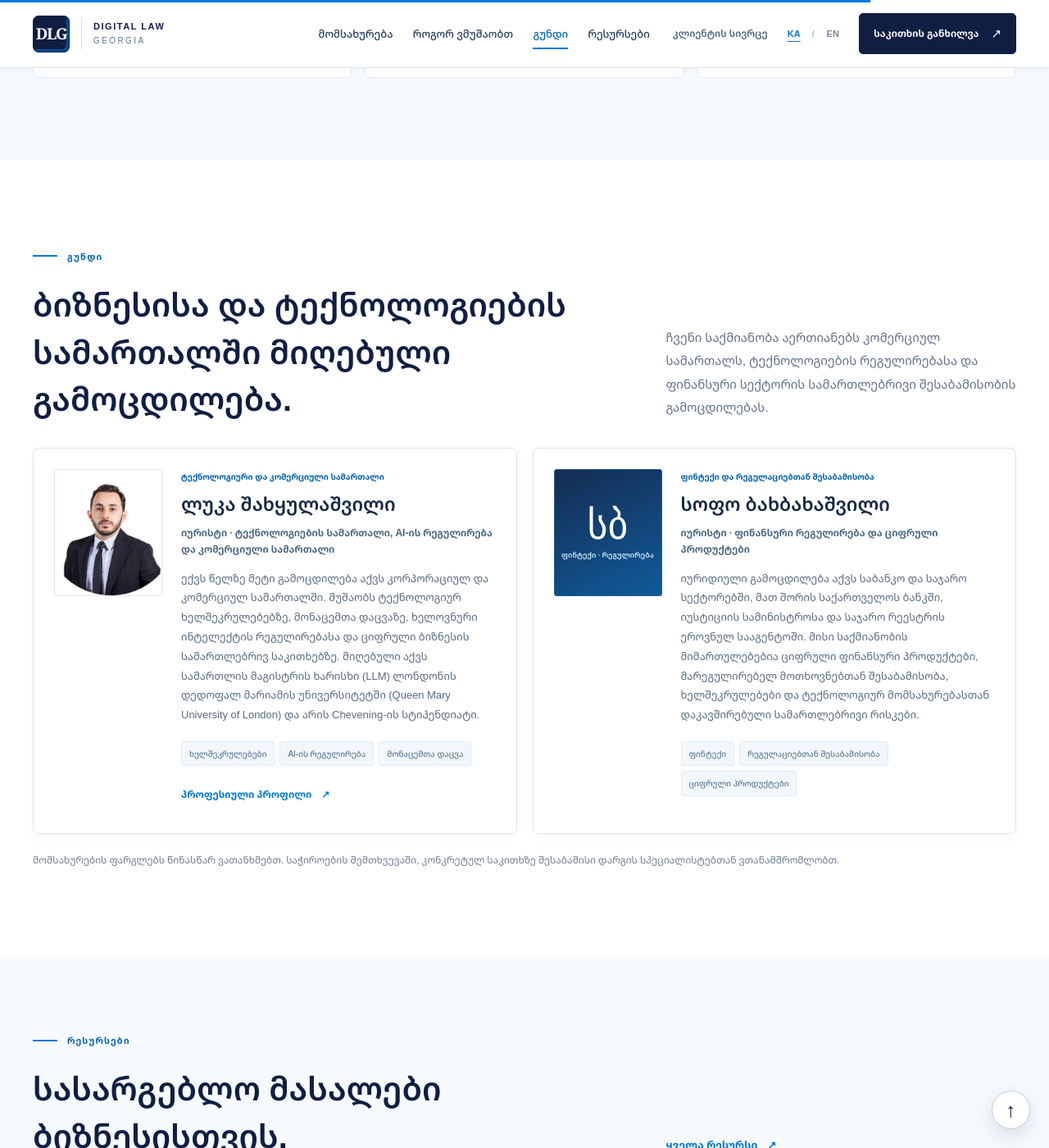
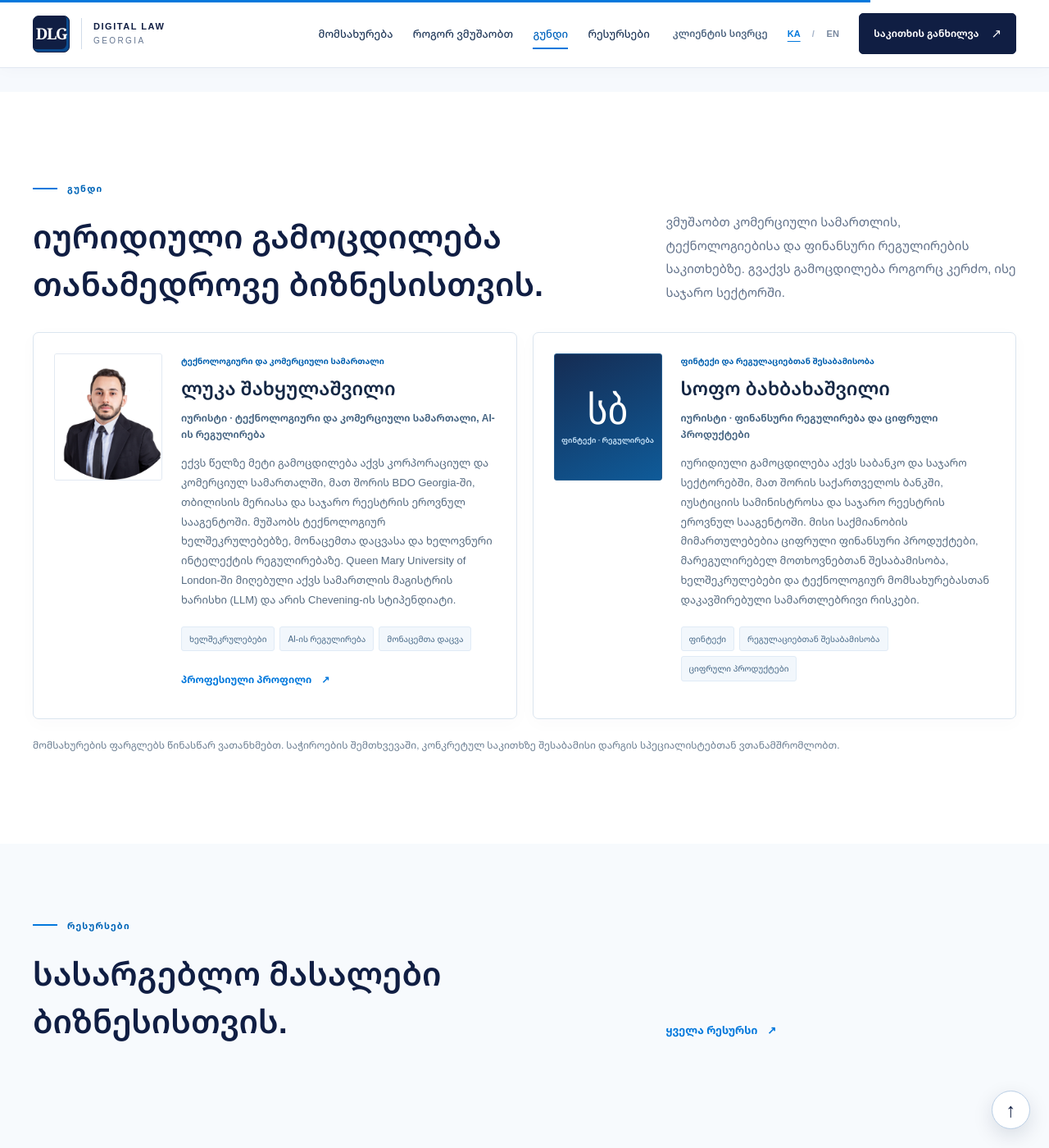
Before and after one commit to luka019/lukaswebsite, a Jekyll site: the page index.html, which Jekyll copies as it is, in a window 1280 px wide and 1400 px high, scrolled down 4525 px. Shown: the whole window at 82% size. Built offline with Jekyll 4.4.1, drawn with Linux system fonts in a browser that asks for light colours; some of the changed text lies outside the part shown.

Commit message:
copy: refine Georgian law-firm language, credentials and SEO text

```diff
--- a/index.html
+++ b/index.html
@@ -4,15 +4,15 @@
   <meta charset="utf-8">
   <meta name="viewport" content="width=device-width,initial-scale=1">
   <meta name="theme-color" content="#F8FAFD">
-  <meta name="description" content="Digital Law Georgia — ტექნოლოგიური სამართლის სპეციალიზებული პრაქტიკა. AI Governance, მონაცემთა დაცვა, SaaS და კომერციული ხელშეკრულებები საქართველოში და საერთაშორისო პროექტებზე.">
+  <meta name="description" content="Digital Law Georgia — იურიდიული მომსახურება ბიზნესისთვის: ხელშეკრულებები, მონაცემთა დაცვა, ფინტექი, რეგულაციებთან შესაბამისობა და ტექნოლოგიების სამართალი.">
   <meta property="og:type" content="website">
-  <meta property="og:title" content="Digital Law Georgia | ტექნოლოგიური სამართლის იურიდიული პრაქტიკა">
-  <meta property="og:description" content="სამართლებრივი მხარდაჭერა ტექნოლოგიური და ციფრული ბიზნესისთვის საქართველოში და საერთაშორისო პროექტებში.">
+  <meta property="og:title" content="Digital Law Georgia | იურიდიული მომსახურება ბიზნესისთვის">
+  <meta property="og:description" content="ხელშეკრულებები, მონაცემთა დაცვა, ფინტექი და ტექნოლოგიებთან დაკავშირებული სამართლებრივი საკითხები — მომსახურება ბიზნესისთვის საქართველოში.">
   <meta property="og:url" content="https://lukaswebsite.vercel.app/">
   <meta property="og:image" content="https://lukaswebsite.vercel.app/assets/london-architecture.jpg">
   <meta name="twitter:card" content="summary_large_image">
   <link rel="canonical" href="https://lukaswebsite.vercel.app/">
-  <title>Digital Law Georgia | Business & Technology Law</title>
+  <title>Digital Law Georgia | იურიდიული მომსახურება ბიზნესისთვის</title>
   <link rel="icon" href="/favicon.svg?v=20261106-editorial" type="image/svg+xml">
   <link rel="preload" as="font" href="/assets/noto-georgian.woff2" type="font/woff2" crossorigin>
   <link rel="stylesheet" href="/styles.css?v=20261106-editorial">
@@ -51,8 +51,8 @@
 <section class="law-hero law-hero-technology" aria-labelledby="hero-title">
   <div class="container law-hero-grid">
     <div class="law-hero-copy">
-      <p class="law-eyebrow law-hero-eyebrow"><span class="law-eyebrow-line" aria-hidden="true"></span><span data-en="TECHNOLOGY, BUSINESS & REGULATORY LAW">ტექნოლოგიების, ბიზნესისა და რეგულირების სამართალი</span></p>
-      <h1 id="hero-title"><span data-en="Legal advice for business.">იურიდიული მხარდაჭერა ბიზნესისთვის.</span><span class="law-hero-line-two" data-en="A focus on technology.">ტექნოლოგიური ხედვით.</span></h1>
+      <p class="law-eyebrow law-hero-eyebrow"><span class="law-eyebrow-line" aria-hidden="true"></span><span data-en="TECHNOLOGY & COMMERCIAL LAW">ტექნოლოგიური და კომერციული სამართალი</span></p>
+      <h1 id="hero-title"><span data-en="Legal advice for business.">იურიდიული მხარდაჭერა ბიზნესისთვის.</span><span class="law-hero-line-two" data-en="With a focus on technology.">ტექნოლოგიური სპეციალიზაციით.</span></h1>
       <p class="law-hero-lead" data-en="We advise businesses on contracts, data protection, financial regulation and technology. Clear legal work, responsive communication and a practical understanding of business.">ვეხმარებით კომპანიებს ხელშეკრულებების, მონაცემთა დაცვის, ფინანსური რეგულირებისა და ტექნოლოგიებთან დაკავშირებული საკითხების მოგვარებაში. გასაგები რჩევა, გამართული დოკუმენტები და ბიზნესის საჭიროებებზე მორგებული მომსახურება.</p>
       <div class="law-actions"><a href="/client/?consultation=1" class="law-button law-button-primary" data-site-link><span data-en="Discuss your legal matter">განვიხილოთ თქვენი საკითხი</span><span aria-hidden="true">↗</span></a><a href="#services" class="law-button law-button-text"><span data-en="Explore our services">გაეცანით მომსახურებებს</span><span aria-hidden="true">→</span></a></div>
       <div class="law-hero-specialities" aria-label="მთავარი მიმართულებები" data-en-aria="Core practice areas"><a href="/services/contracts/" data-site-link data-en="Contracts">ხელშეკრულებები</a><a href="/services/data-protection/" data-site-link data-en="Data protection">მონაცემთა დაცვა</a><a href="/services/fintech/" data-site-link data-en="FinTech & regulation">ფინტექი და რეგულირება</a></div>
@@ -92,7 +92,7 @@
 <div class="law-services"><article class="law-service law-service-featured"><div class="law-service-top"><span class="law-service-num">01 / 06</span><span class="law-service-glyph" aria-hidden="true"><svg viewBox="0 0 32 32" width="25" height="25" fill="none" stroke="currentColor" stroke-width="1.65" stroke-linecap="round" stroke-linejoin="round"><path d="M7 3h12l5 5v19H7z"/><path d="M19 3v6h5M11 14h9M11 19h9M11 24h5"/></svg></span><span class="law-service-arrow" aria-hidden="true">↗</span></div><h3 data-en="Contracts and commercial relationships">ხელშეკრულებები და კომერციული ურთიერთობები</h3><p data-en="Drafting and reviewing contracts, negotiating terms and assessing commercial risks.">ხელშეკრულებების მომზადება, შემოწმება, პირობებზე მოლაპარაკება და სახელშეკრულებო რისკების შეფასება.</p><a class="law-service-link" href="/services/contracts/" data-site-link><span data-en="More about this service">მომსახურების შესახებ</span><span aria-hidden="true">→</span></a></article>
 <article class="law-service"><div class="law-service-top"><span class="law-service-num">02 / 06</span><span class="law-service-glyph" aria-hidden="true"><svg viewBox="0 0 32 32" width="25" height="25" fill="none" stroke="currentColor" stroke-width="1.65" stroke-linecap="round" stroke-linejoin="round"><rect x="5" y="9" width="22" height="19" rx="2"/><path d="M11 9V6a3 3 0 0 1 3-3h4a3 3 0 0 1 3 3v3M5 18h22M14 16v4h4v-4"/></svg></span><span class="law-service-arrow" aria-hidden="true">↗</span></div><h3 data-en="Ongoing legal support for businesses">კომპანიის მუდმივი იურიდიული მხარდაჭერა</h3><p data-en="Day-to-day legal questions, contracts, suppliers and ongoing support on agreed terms.">მიმდინარე სამართლებრივი საკითხები, ხელშეკრულებები, მომწოდებლები და შეთანხმებული ყოველთვიური მომსახურება.</p><a class="law-service-link" href="/services/ongoing-legal-support/" data-site-link><span data-en="More about this service">მომსახურების შესახებ</span><span aria-hidden="true">→</span></a></article>
 <article class="law-service"><div class="law-service-top"><span class="law-service-num">03 / 06</span><span class="law-service-glyph" aria-hidden="true"><svg viewBox="0 0 32 32" width="25" height="25" fill="none" stroke="currentColor" stroke-width="1.65" stroke-linecap="round" stroke-linejoin="round"><path d="M16 2 28 7v10c0 9-5 14-12 17C9 31 4 26 4 17V7z"/><path d="M12 16v-3a4 4 0 0 1 8 0v3M11 16h10v9H11z"/></svg></span><span class="law-service-arrow" aria-hidden="true">↗</span></div><h3 data-en="Data protection and privacy">პერსონალურ მონაცემთა დაცვა</h3><p data-en="Data-processing reviews, privacy notices, processing agreements and compliance procedures.">მონაცემთა დამუშავების შეფასება, კონფიდენციალურობის წესები, დამუშავების შეთანხმებები და შესაბამისობის პროცედურები.</p><a class="law-service-link" href="/services/data-protection/" data-site-link><span data-en="More about this service">მომსახურების შესახებ</span><span aria-hidden="true">→</span></a></article>
-<article class="law-service"><div class="law-service-top"><span class="law-service-num">04 / 06</span><span class="law-service-glyph" aria-hidden="true"><svg viewBox="0 0 32 32" width="25" height="25" fill="none" stroke="currentColor" stroke-width="1.65" stroke-linecap="round" stroke-linejoin="round"><rect x="3" y="9" width="26" height="18" rx="2"/><path d="M3 14h26M8 19h8M22 19h3M11 3v6M21 3v6"/></svg></span><span class="law-service-arrow" aria-hidden="true">↗</span></div><h3 data-en="FinTech and regulatory compliance">ფინტექი და მარეგულირებელი შესაბამისობა</h3><p data-en="Regulatory assessment of payment and digital-finance products, requirements and documentation.">გადახდისა და ციფრული ფინანსური პროდუქტების სამართლებრივი შეფასება, რეგულირების მოთხოვნები და დოკუმენტაცია.</p><a class="law-service-link" href="/services/fintech/" data-site-link><span data-en="More about this service">მომსახურების შესახებ</span><span aria-hidden="true">→</span></a></article>
+<article class="law-service"><div class="law-service-top"><span class="law-service-num">04 / 06</span><span class="law-service-glyph" aria-hidden="true"><svg viewBox="0 0 32 32" width="25" height="25" fill="none" stroke="currentColor" stroke-width="1.65" stroke-linecap="round" stroke-linejoin="round"><rect x="3" y="9" width="26" height="18" rx="2"/><path d="M3 14h26M8 19h8M22 19h3M11 3v6M21 3v6"/></svg></span><span class="law-service-arrow" aria-hidden="true">↗</span></div><h3 data-en="FinTech and regulatory compliance">ფინტექი და რეგულაციებთან შესაბამისობა</h3><p data-en="Regulatory assessment of payment and digital-finance products, requirements and documentation.">გადახდისა და ციფრული ფინანსური პროდუქტების სამართლებრივი შეფასება, რეგულირების მოთხოვნები და დოკუმენტაცია.</p><a class="law-service-link" href="/services/fintech/" data-site-link><span data-en="More about this service">მომსახურების შესახებ</span><span aria-hidden="true">→</span></a></article>
 <article class="law-service"><div class="law-service-top"><span class="law-service-num">05 / 06</span><span class="law-service-glyph" aria-hidden="true"><svg viewBox="0 0 32 32" width="25" height="25" fill="none" stroke="currentColor" stroke-width="1.65" stroke-linecap="round" stroke-linejoin="round"><circle cx="16" cy="16" r="13"/><path d="M3 16h26M16 3c-4 4-6 8-6 13s2 9 6 13M16 3c4 4 6 8 6 13"/></svg></span><span class="law-service-arrow" aria-hidden="true">↗</span></div><h3 data-en="Business formation and market entry">საქართველოში ბიზნესის დაწყება და განვითარება</h3><p data-en="Company formation, corporate documents, shareholder arrangements and support for international businesses.">კომპანიის დაფუძნება, კორპორაციული დოკუმენტები, პარტნიორებთან შეთანხმებები და უცხოური ბიზნესის მხარდაჭერა.</p><a class="law-service-link" href="/services/georgia-market-entry/" data-site-link><span data-en="More about this service">მომსახურების შესახებ</span><span aria-hidden="true">→</span></a></article>
 <article class="law-service"><div class="law-service-top"><span class="law-service-num">06 / 06</span><span class="law-service-glyph" aria-hidden="true"><svg viewBox="0 0 32 32" width="25" height="25" fill="none" stroke="currentColor" stroke-width="1.65" stroke-linecap="round" stroke-linejoin="round"><circle cx="16" cy="15" r="6"/><path d="M16 2v7M16 21v8M3 15h7M22 15h7M7 6l5 5M20 19l5 5M25 6l-5 5M12 19l-5 5"/></svg></span><span class="law-service-arrow" aria-hidden="true">↗</span></div><h3 data-en="AI and digital products">ხელოვნური ინტელექტი და ციფრული პროდუქტები</h3><p data-en="AI use policies, technology supplier terms, digital-service regulation and legal risk assessment.">AI-ის გამოყენების წესები, ტექნოლოგიური მომწოდებლების პირობები, ციფრული მომსახურების რეგულირება და რისკები.</p><a class="law-service-link" href="/services/ai/" data-site-link><span data-en="More about this service">მომსახურების შესახებ</span><span aria-hidden="true">→</span></a></article></div>
 <div class="law-more-services"><div><strong data-en="Other practice areas">სხვა მიმართულებები</strong><p data-en="We agree the scope of specialised work individually.">სპეციალიზებული მომსახურების ფარგლებს ინდივიდუალურად ვათანხმებთ.</p></div><div class="law-more-links"><a href="/services/virtual-assets/" data-site-link data-en="Virtual assets">ვირტუალური აქტივები</a><a href="/services/ecommerce/" data-site-link data-en="E-commerce">ელექტრონული კომერცია</a><a href="/services/intellectual-property/" data-site-link data-en="Intellectual property">ინტელექტუალური საკუთრება</a><a href="/services/cyber-digital-risk/" data-site-link data-en="Cybersecurity law">კიბერუსაფრთხოების სამართლებრივი საკითხები</a></div></div>
@@ -103,8 +103,8 @@
         <div class="law-showcase-heading">
           <div>
             <p class="law-eyebrow"><span class="law-eyebrow-line" aria-hidden="true"></span><span data-en="INSIDE OUR PRACTICE">ჩვენი საქმიანობა</span></p>
-            <h2 id="law-showcase-heading" data-en="A closer look at our specialist work.">როგორ ვმუშაობთ ტექნოლოგიური სამართლის მიმართულებით.</h2>
-            <p class="law-showcase-intro" data-en="Explore three core areas and the practical legal issues we help clients address.">გაეცანით სამ ძირითად მიმართულებას და იმ პრაქტიკულ საკითხებს, რომლებზეც კლიენტებს ვუწევთ იურიდიულ მხარდაჭერას.</p>
+            <h2 id="law-showcase-heading" data-en="The legal questions we examine.">რას ვამოწმებთ პრაქტიკაში.</h2>
+            <p class="law-showcase-intro" data-en="Explore three core areas and the practical legal issues we help clients address.">აირჩიეთ მიმართულება და ნახეთ, რომელ საკითხებს ვაფასებთ სამართლებრივი კონსულტაციის დროს.</p>
           </div>
           <div class="law-showcase-arrows" aria-label="სლაიდების მართვა" data-en-aria="Slide controls">
             <button type="button" class="law-showcase-arrow" data-showcase-prev aria-label="წინა სლაიდი" data-en-aria="Previous slide"><span aria-hidden="true">←</span></button>
@@ -190,7 +190,7 @@
         <div class="law-showcase-nav" role="group" aria-label="მიმართულების არჩევა" data-en-aria="Select a practice area">
           <button type="button" class="law-showcase-tab is-active" data-showcase-tab="0" aria-pressed="true"><span>01</span><span data-en="Contracts">ხელშეკრულებები</span></button>
           <button type="button" class="law-showcase-tab" data-showcase-tab="1" aria-pressed="false"><span>02</span><span data-en="Data protection">მონაცემთა დაცვა</span></button>
-          <button type="button" class="law-showcase-tab" data-showcase-tab="2" aria-pressed="false"><span>03</span><span data-en="AI governance">AI Governance</span></button>
+          <button type="button" class="law-showcase-tab" data-showcase-tab="2" aria-pressed="false"><span>03</span><span data-en="AI governance">AI-ის მმართველობა</span></button>
         </div>
         <p class="law-visually-hidden" data-showcase-announcement aria-live="polite" aria-atomic="true"></p>
       </div>
@@ -216,15 +216,15 @@
 
     <section class="law-section law-about" id="about" aria-labelledby="about-heading">
  <div class="container">
-  <div class="law-section-head law-team-intro"><div><p class="law-eyebrow"><span class="law-eyebrow-line" aria-hidden="true"></span><span data-en="OUR TEAM">გუნდი</span></p><h2 id="about-heading" data-en="Legal experience in business and technology.">ბიზნესისა და ტექნოლოგიების სამართალში მიღებული გამოცდილება.</h2></div><p class="law-section-intro" data-en="Our work draws on commercial legal practice, technology regulation and financial-sector compliance experience.">ჩვენი საქმიანობა აერთიანებს კომერციულ სამართალს, ტექნოლოგიების რეგულირებასა და ფინანსური სექტორის სამართლებრივი შესაბამისობის გამოცდილებას.</p></div>
+  <div class="law-section-head law-team-intro"><div><p class="law-eyebrow"><span class="law-eyebrow-line" aria-hidden="true"></span><span data-en="OUR TEAM">გუნდი</span></p><h2 id="about-heading" data-en="Legal experience for modern business.">იურიდიული გამოცდილება თანამედროვე ბიზნესისთვის.</h2></div><p class="law-section-intro" data-en="Our work draws on commercial legal practice, technology regulation and financial-sector compliance experience.">ვმუშაობთ კომერციული სამართლის, ტექნოლოგიებისა და ფინანსური რეგულირების საკითხებზე. გვაქვს გამოცდილება როგორც კერძო, ისე საჯარო სექტორში.</p></div>
   <div class="dlg-team-grid">
    <article class="dlg-team-member">
     <div class="dlg-team-photo"><img src="/assets/luka-shakhkulashvili.png" alt="ლუკა შახყულაშვილი" data-en-alt="Luka Shakhkulashvili" loading="lazy" width="800" height="800"></div>
     <div class="dlg-team-copy">
       <span class="dlg-team-label" data-en="TECHNOLOGY & COMMERCIAL LAW">ტექნოლოგიური და კომერციული სამართალი</span>
       <h3 data-en="Luka Shakhkulashvili">ლუკა შახყულაშვილი</h3>
-      <p class="dlg-team-position" data-en="Lawyer · Technology, AI and commercial law">იურისტი · ტექნოლოგიების სამართალი, AI-ის რეგულირება და კომერციული სამართალი</p>
-      <p data-en="Over six years of experience in commercial and corporate law, with a focus on technology agreements, data protection, AI regulation and digital business. Holds an LLM from Queen Mary University of London and is a Chevening Scholar.">ექვს წელზე მეტი გამოცდილება აქვს კორპორაციულ და კომერციულ სამართალში. მუშაობს ტექნოლოგიურ ხელშეკრულებებზე, მონაცემთა დაცვაზე, ხელოვნური ინტელექტის რეგულირებასა და ციფრული ბიზნესის სამართლებრივ საკითხებზე. მიღებული აქვს სამართლის მაგისტრის ხარისხი (LLM) ლონდონის დედოფალ მარიამის უნივერსიტეტში (Queen Mary University of London) და არის Chevening-ის სტიპენდიატი.</p>
+      <p class="dlg-team-position" data-en="Lawyer · Technology, AI and commercial law">იურისტი · ტექნოლოგიური და კომერციული სამართალი, AI-ის რეგულირება</p>
+      <p data-en="Over six years of experience in commercial and corporate law, with a focus on technology agreements, data protection, AI regulation and digital business. Holds an LLM from Queen Mary University of London and is a Chevening Scholar.">ექვს წელზე მეტი გამოცდილება აქვს კორპორაციულ და კომერციულ სამართალში, მათ შორის BDO Georgia-ში, თბილისის მერიასა და საჯარო რეესტრის ეროვნულ სააგენტოში. მუშაობს ტექნოლოგიურ ხელშეკრულებებზე, მონაცემთა დაცვასა და ხელოვნური ინტელექტის რეგულირებაზე. Queen Mary University of London-ში მიღებული აქვს სამართლის მაგისტრის ხარისხი (LLM) და არის Chevening-ის სტიპენდიატი.</p>
       <div class="dlg-team-areas"><span data-en="Contracts">ხელშეკრულებები</span><span data-en="AI regulation">AI-ის რეგულირება</span><span data-en="Data protection">მონაცემთა დაცვა</span></div>
       <a class="law-inline-link" href="https://www.linkedin.com/in/luka-shakhkulashvili/" target="_blank" rel="noopener noreferrer"><span data-en="Professional profile">პროფესიული პროფილი</span><span aria-hidden="true">↗</span></a>
     </div>
```
